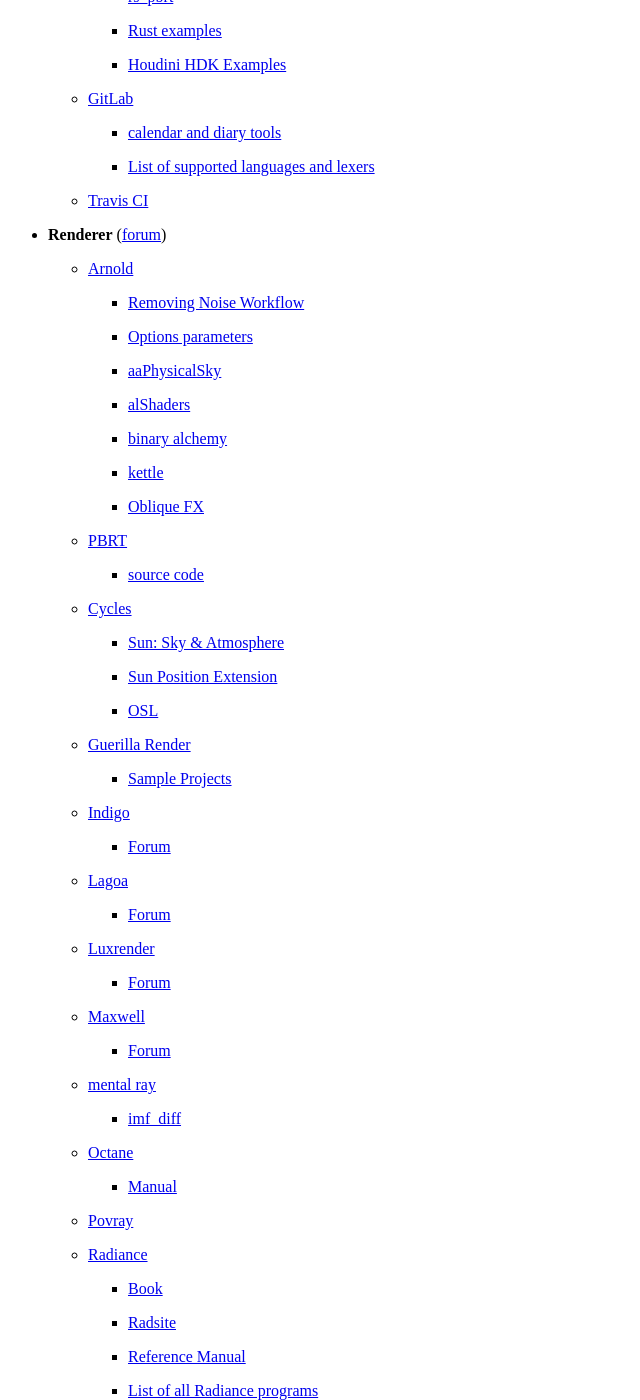
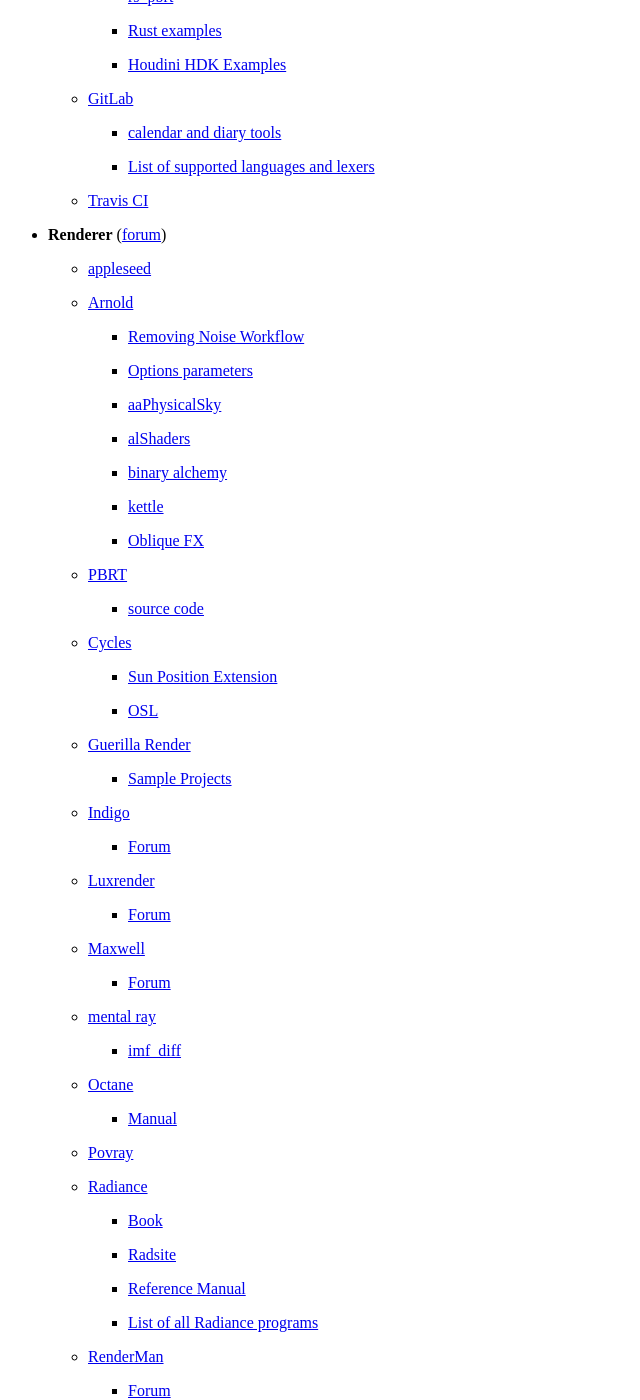
Before and after one commit to wahn/jan_walter_org, a Jekyll site: the page built from links/index.md, in a window 1280 px wide and 1400 px high, scrolled down 873 px. Shown: the whole window, without its empty margins (0-640 px from the left). Built offline with Jekyll 4.4.1, drawn with Linux system fonts in a browser that asks for light colours; Markdown is read by kramdown in place of the engine named in the settings.

Commit message:
Add appleseed, remove Lagoa, and Cycle's dead manual link.

```diff
--- a/links/index.md
+++ b/links/index.md
@@ -63,6 +63,8 @@
 
 * __Renderer__ ([forum](https://www.janwalter.org/renderforum))
 
+    - [appleseed](https://appleseedhq.net)
+
     - [Arnold](https://www.solidangle.com)
 
         + [Removing Noise Workflow](https://support.solidangle.com/display/AFMUG/Removing+Noise+Workflow)
@@ -85,7 +87,9 @@
 
     - [Cycles](https://www.cycles-renderer.org)
 
-        + [Sun: Sky & Atmosphere](https://www.blender.org/manual/render/blender_render/lighting/lamps/sun/sky_and_atmosphere.html?highlight=sky)
+        <!-- + [Sun: Sky &
+        Atmosphere](https://www.blender.org/manual/render/blender_render/lighting/lamps/sun/sky_and_atmosphere.html?highlight=sky)
+        -->
 
         + [Sun Position Extension](https://wiki.blender.org/index.php/Extensions:2.6/Py/Scripts/3D_interaction/Sun_Position)
 
@@ -99,9 +103,9 @@
 
         + [Forum](https://www.indigorenderer.com/forum)
 
-    - [Lagoa](http://home.lagoa.com)
+    <!-- - [Lagoa](http://home.lagoa.com) -->
 
-        + [Forum](http://support.lagoa.com/forums)
+    <!--     + [Forum](http://support.lagoa.com/forums) -->
 
     - [Luxrender](http://www.luxrender.net/en_GB/index)
 
```
